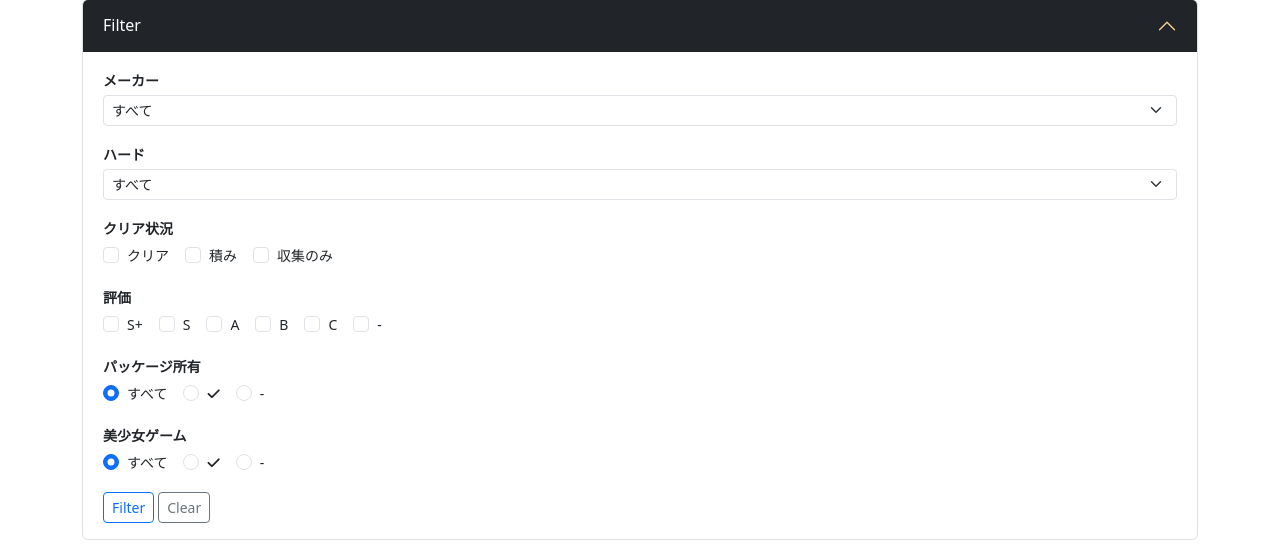
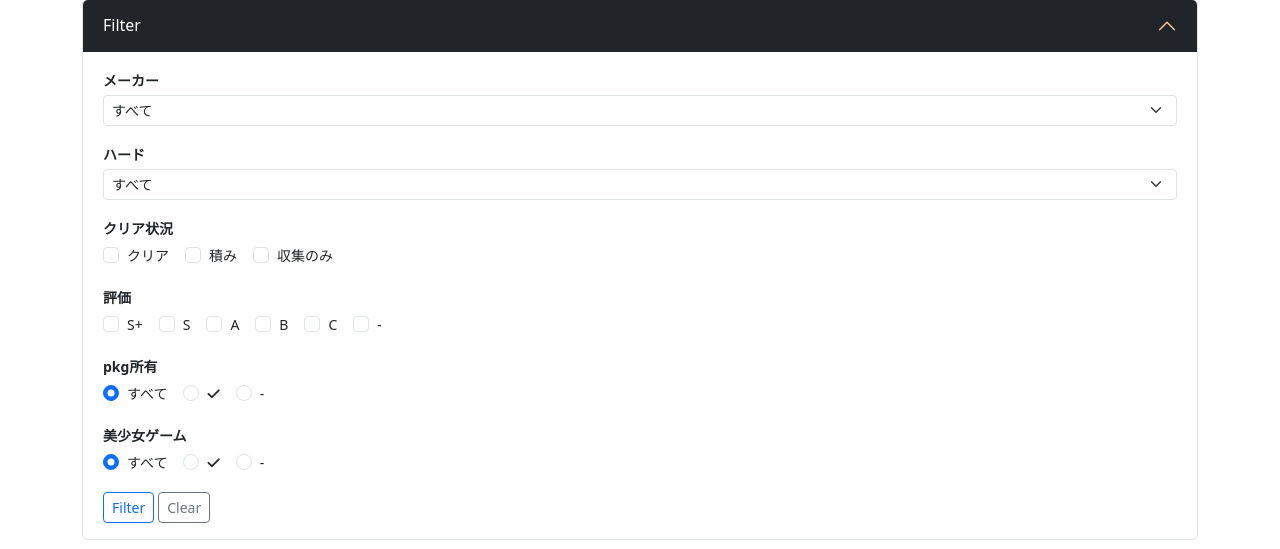
Before and after one commit to hara191204/tsumigee_database, a Django app: page /games/ in a window 1280 px wide, after a click on "Filter". Shown: the part 309-858 px from the top of the page. Run offline with Django 5.2, Linux system fonts and the light colour scheme; the visitor is signed in with stand-in values (Sample User, id 1); data that the repository does not hold is empty.

Commit message:
style: shorten package label to pkg所有
Co-Authored-By: Claude Sonnet 4.6 <noreply@anthropic.com>

```diff
--- a/app/templates/tsumigee_database/game_detail.html
+++ b/app/templates/tsumigee_database/game_detail.html
@@ -31,7 +31,7 @@
         <td>{% include "tsumigee_database/_grade_badge.html" with grade=game.grade %}</td>
       </tr>
       <tr>
-        <th class="table-secondary">パッケージ所有</th>
+        <th class="table-secondary">pkg所有</th>
         <td>{% include "tsumigee_database/_bool_icon.html" with value=game.is_package %}</td>
       </tr>
       <tr>
--- a/app/templates/tsumigee_database/game_list.html
+++ b/app/templates/tsumigee_database/game_list.html
@@ -118,7 +118,7 @@
                   </div>
                 </div>
                 <div>
-                  <label class="form-label small fw-semibold mb-1">パッケージ所有</label>
+                  <label class="form-label small fw-semibold mb-1">pkg所有</label>
                   <div class="d-flex gap-3">
                     <div class="form-check">
                       <input class="form-check-input"
```
